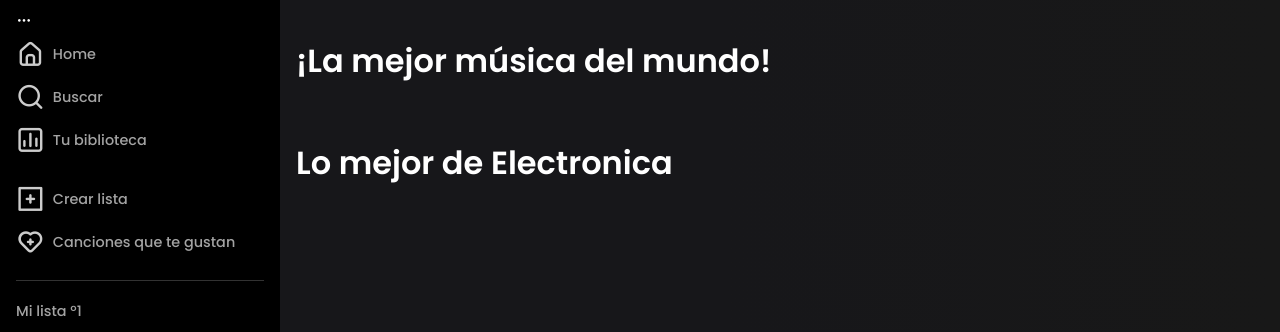
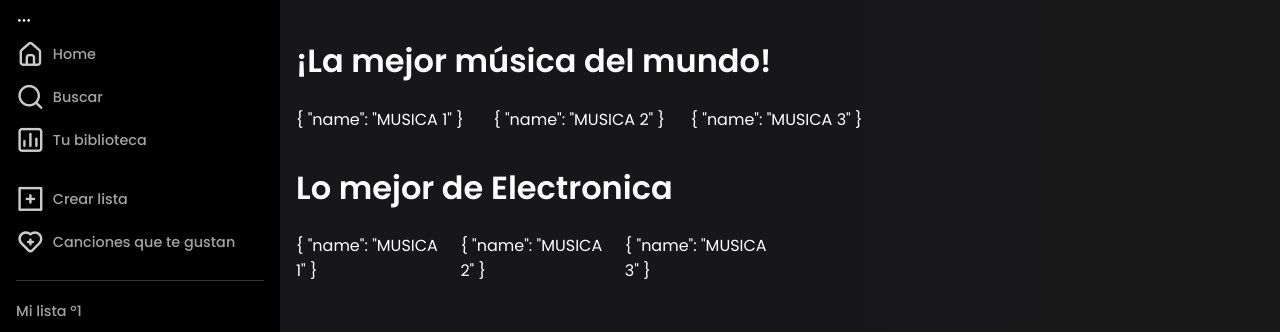
Before and after one commit to GeovannyAlExRs/song-app, an Angular app: page /tracks in a window 1280 px wide. Shown: the top 332 px of the page. Built offline with nearby package versions, Linux system fonts and the light colour scheme.

Commit message:
Scrolling the playlist mockTracks

```diff
--- a/src/app/modules/tracks/page/tracks-page/tracks-page.component.html
+++ b/src/app/modules/tracks/page/tracks-page/tracks-page.component.html
@@ -1,8 +1,8 @@
 <div class="tracks-page">
   <!--section top (small)-->
-  <app-section-generic [title]="'¡La mejor música del mundo!'" [mode]="'small'"><!-- [dataTracks]="tracksTrending"-->
+  <app-section-generic [title]="'¡La mejor música del mundo!'" [mode]="'small'" [dataTracks]="mockTrackList"><!-- [dataTracks]="tracksTrending"-->
   </app-section-generic>
   <!--section medium (big)-->
-  <app-section-generic [title]="'Lo mejor de Electronica'" [mode]="'big'"><!-- [dataTracks]="tracksRandom"-->
+  <app-section-generic [title]="'Lo mejor de Electronica'" [mode]="'big'" [dataTracks]="mockTrackList"><!-- [dataTracks]="tracksRandom"-->
   </app-section-generic>
 </div>
--- a/src/app/modules/tracks/page/tracks-page/tracks-page.component.ts
+++ b/src/app/modules/tracks/page/tracks-page/tracks-page.component.ts
@@ -6,6 +6,13 @@ import { Component, OnInit } from '@angular/core';
   styleUrls: ['./tracks-page.component.css']
 })
 export class TracksPageComponent implements OnInit{
+
+  mockTrackList:Array<any> =[
+    {name: "MUSICA 1"},
+    {name: "MUSICA 2"},
+    {name: "MUSICA 3"}
+  ]
+
   constructor() {}
 
   ngOnInit(): void {}
--- a/src/app/shared/components/section-generic/section-generic.component.html
+++ b/src/app/shared/components/section-generic/section-generic.component.html
@@ -4,6 +4,7 @@
   <div class="section--generic__player--zone">
       <ul class="player--list" [ngClass]="{'card-small':mode === 'small','card-big':mode === 'big'}">
           <li *ngFor="let track of dataTracks">
+            {{track | json}}
               <!--app-card-player [track]="track" [mode]="mode"></app-card-player-->
           </li>
       </ul>
```
